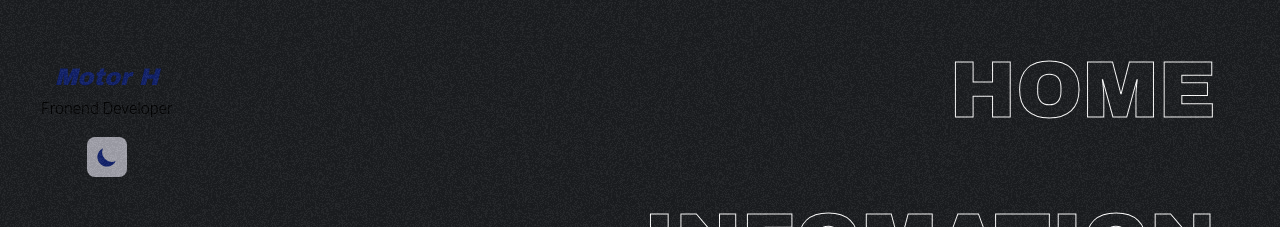
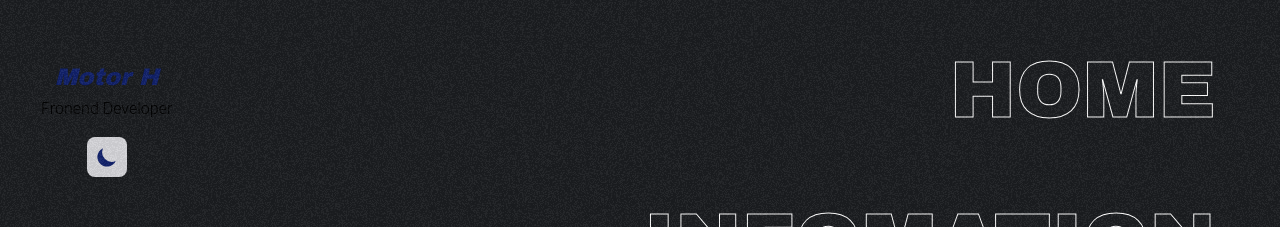
Before and after one commit to ghkdsigm/https---github.com-ghkdsigm-new-portfolio-2022-v2, a Vue app in the folder my-portpolio/: page / in a window 1280 px wide. Shown: the part 265-492 px from the top of the page. Built offline with nearby package versions, Linux system fonts and the light colour scheme; a web font is replaced by a local one.

Commit message:
다크모드 버튼 배경 수정

```diff
--- a/my-portpolio/src/layout/DefaultLayout.vue
+++ b/my-portpolio/src/layout/DefaultLayout.vue
@@ -21,7 +21,7 @@
                 p-2
               text-third
               dark:text-primary
-              dark:bg-zinc-700 bg-zinc-400
+              dark:bg-zinc-700 bg-zinc-300
                 focus-visible:ring-2 focus-visible:ring-green-400
                 rounded-lg
                 mt-4
```
